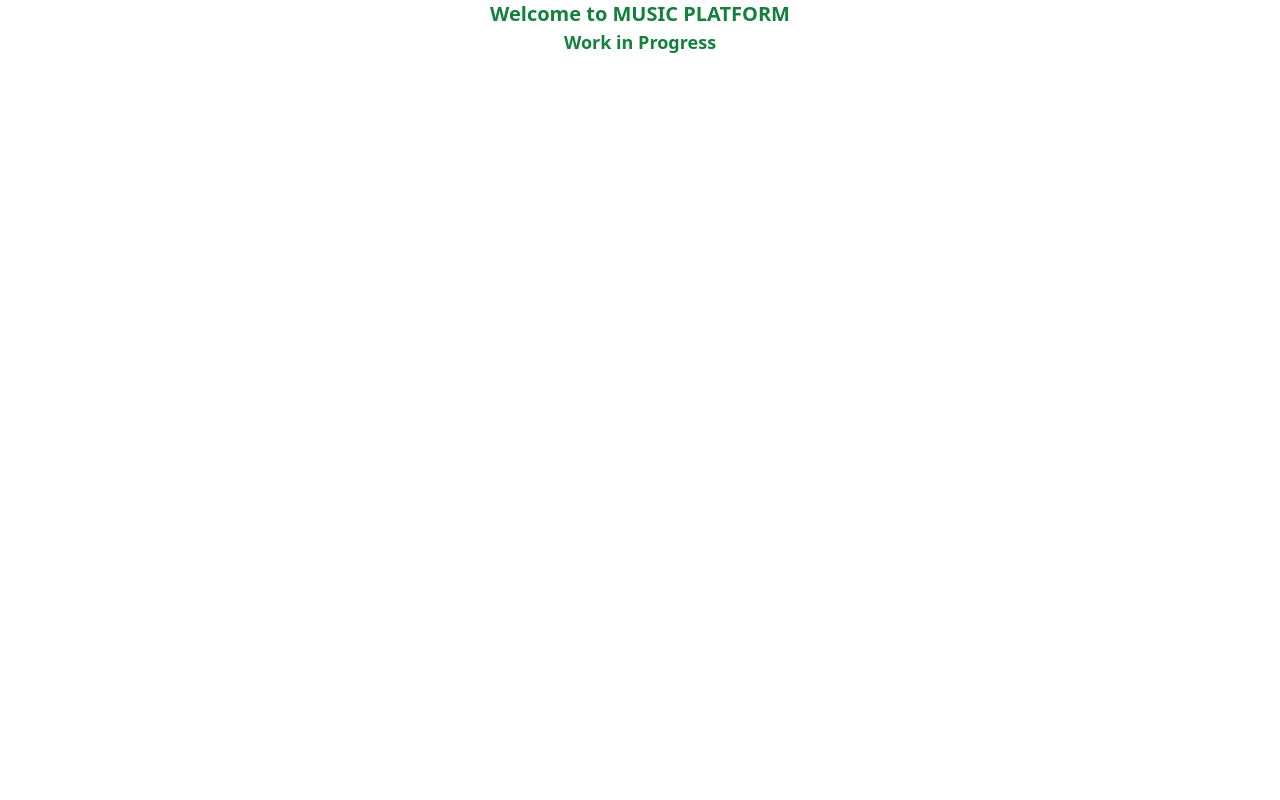
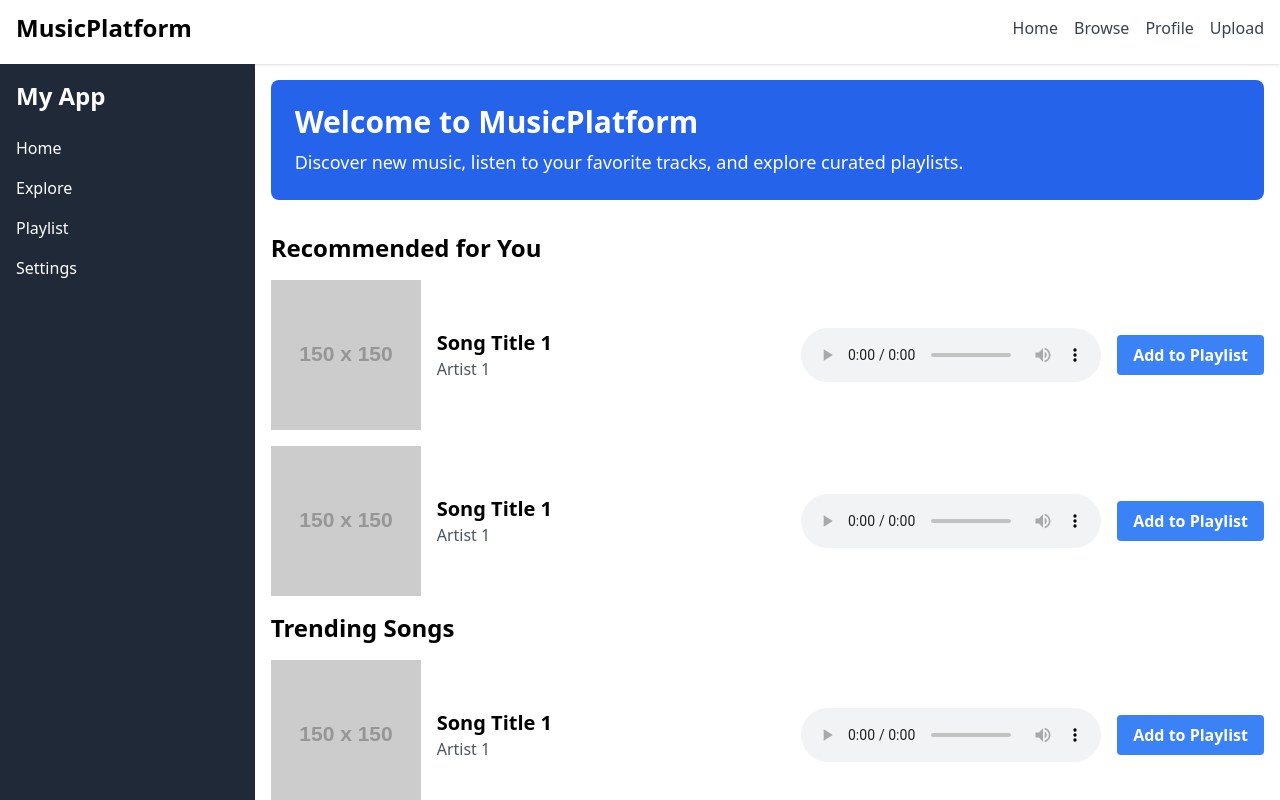
Before and after one commit to seejn/music-platform-frontend, a Vue app: page / in a window 1280 px wide. Built offline with nearby package versions, Linux system fonts and the light colour scheme.

Commit message:
created router for routing over pages
registered router to app in main.js
- router-view in App for displaying routes in pages

```diff
--- a/src/App.vue
+++ b/src/App.vue
@@ -1,4 +1,12 @@
 <template>
-    <h1 class="text-green-700 text-xl text-center font-bold">Welcome to MUSIC PLATFORM</h1>
-    <p class="text-green-700 text-lg text-center font-bold">Work in Progress</p>
+    <router-view></router-view>
 </template>
+
+<script setup>
+import Browse from './pages/Artist/Browse.vue'
+import Library from './pages/Artist/Library.vue'
+import Home from './pages/Artist/Home.vue'
+import Upload from './pages/Artist/Upload.vue';
+import Profile from './pages/Artist/Profile.vue';
+import Settings from './pages/Artist/Settings.vue';
+</script>
--- a/src/main.js
+++ b/src/main.js
@@ -1,5 +1,17 @@
 import { createApp } from 'vue'
 import './style.css'
 import App from './App.vue'
+import Layout from './pages/Layout.vue'
+import Navbar from './components/Header/Navbar.vue'
+import Sidebar from './components/Sidebar/Sidebar.vue'
+import Footer from './components/Footer/Footer.vue'
 
-createApp(App).mount('#app')
+import router from './router.js'
+
+createApp(App)
+.component("Layout", Layout)
+.component("Navbar", Navbar)
+.component("Sidebar", Sidebar)
+.component("Footer", Footer)
+.use(router)
+.mount('#app')
--- /dev/null
+++ b/src/router.js
@@ -0,0 +1,45 @@
+import { createWebHistory, createRouter } from 'vue-router'
+
+export const navbarRoutes = [
+    {
+        path: '/',
+        name: 'Home',
+        component: () => import('./pages/Artist/Home.vue')
+    },
+    {
+        path: '/browse',
+        name: 'Browse',
+        component: () => import('./pages/Artist/Browse.vue')
+    },
+    {
+        path: '/artist/profile',
+        name: 'Profile',
+        component: () => import('./pages/Artist/Profile.vue')
+    },
+    {
+        path: '/artist/upload',
+        name: 'Upload',
+        component: () => import('./pages/Artist/Upload.vue')
+    },
+]
+
+export const sideBarroutes = [
+
+    {
+        path: '/artist/library',
+        name: 'Library',
+        component: () => import('./pages/Artist/Library.vue')
+    },
+    {
+        path: '/artist/setting',
+        name: 'Setting',
+        component: () => import('./pages/Artist/Settings.vue')
+    },
+]
+
+const routes = [...navbarRoutes, ...sideBarroutes]
+
+export default createRouter({
+    history: createWebHistory(),
+    routes,
+})
```
